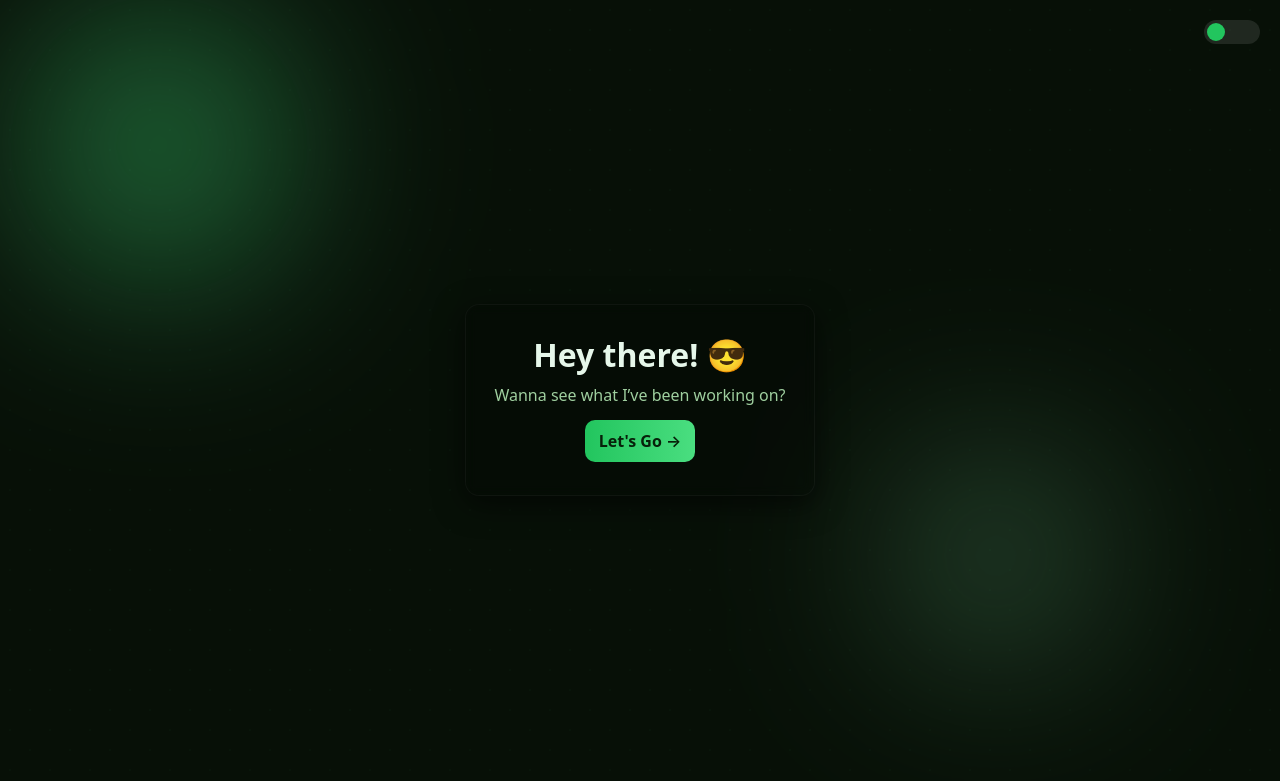
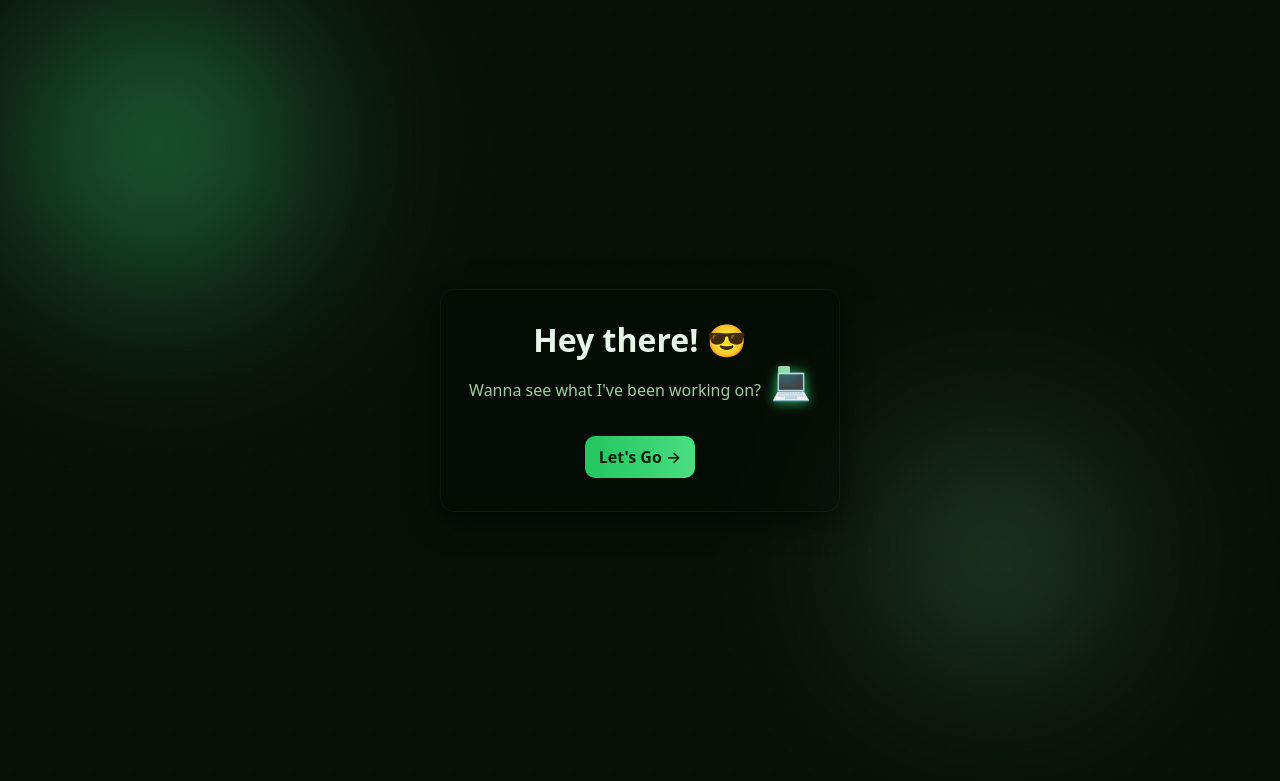
Before and after one commit to rayquaza-cca/rayquaza-cca.github.io, a plain HTML site: page index.html in a window 1280 px wide. Drawn offline with Linux system fonts and the light colour scheme.

Commit message:
Update index.html

```diff
--- a/index.html
+++ b/index.html
@@ -24,14 +24,10 @@
       justify-content:center;
     }
 
-    /* Subtle background pattern */
     body::before {
       content: '';
       position: absolute;
-      top: 0;
-      left: 0;
-      right: 0;
-      bottom: 0;
+      top: 0; left: 0; right: 0; bottom: 0;
       background-image:
         radial-gradient(circle at 25% 25%, rgba(34, 197, 94, 0.03) 1px, transparent 1px),
         radial-gradient(circle at 75% 75%, rgba(34, 197, 94, 0.03) 1px, transparent 1px);
@@ -53,8 +49,6 @@
       left: -10%;
       top: -10%;
     }
-
-    /* Second blob for more depth */
     .blob-2 {
       left: 60%;
       top: 50%;
@@ -63,7 +57,6 @@
       background: radial-gradient(closest-side, rgba(74,222,128,.4), rgba(158, 237, 181, 0.2) 35%, rgba(74,222,128,0) 70%);
       animation: float 12s ease-in-out infinite alternate-reverse;
     }
-
     @keyframes float{
       0%{transform:translate(0,0) scale(1) rotate(0deg);}
       50%{transform:translate(40px,-40px) scale(1.08) rotate(5deg);}
@@ -82,17 +75,82 @@
       transform: translateY(0);
       transition: transform 0.3s ease, box-shadow 0.3s ease;
     }
-
     .card:hover {
       transform: translateY(-5px);
       box-shadow: 0 12px 40px rgba(0,0,0,.7);
     }
+    h1{margin:0 0 8px;font-size:clamp(20px,4vw,32px)}
 
-    h1{margin:0 0 8px;font-size:clamp(20px,4vw,32px)}
-    p{color:var(--muted);margin:0; transition: color 0.3s ease;}
-
+    /* Animated laptop container */
+    .text-laptop {
+      display: flex;
+      align-items: center;
+      justify-content: center;
+      gap: 10px;
+      margin-bottom: 10px;
+    }
+    p {
+      color: var(--muted);
+      margin: 0;
+      transition: color 0.3s ease;
+      font-size: 1rem;
+    }
     .card:hover p {
       color: var(--brand-2);
+    }
+
+    /* Animated laptop emoji */
+    .laptop-emoji {
+      font-size: 32px;
+      animation:
+        bounce 2s infinite ease-in-out,
+        glow 3s infinite alternate,
+        typing-effect 4s infinite;
+      cursor: pointer;
+      position: relative;
+      display: inline-block;
+    }
+
+    /* Bounce animation */
+    @keyframes bounce {
+      0%, 100% { transform: translateY(0); }
+      50% { transform: translateY(-8px); }
+    }
+
+    /* Glow effect */
+    @keyframes glow {
+      0% { text-shadow: 0 0 5px rgba(34, 197, 94, 0.5); }
+      100% { text-shadow: 0 0 15px rgba(74, 222, 128, 0.8), 0 0 25px rgba(34, 197, 94, 0.6); }
+    }
+
+    /* Typing simulation effect */
+    @keyframes typing-effect {
+      0%, 20% { content: "💻"; }
+      25%, 45% { content: "⌨️"; }
+      50%, 70% { content: "🖥️"; }
+      75%, 95% { content: "💻"; }
+    }
+
+    /* Screen content animation */
+    .laptop-emoji::after {
+      content: "";
+      position: absolute;
+      top: 5px;
+      left: 7px;
+      width: 12px;
+      height: 8px;
+      background: linear-gradient(45deg, #22c55e, #4ade80);
+      border-radius: 2px;
+      opacity: 0.8;
+      animation: screen-change 3s infinite;
+    }
+
+    @keyframes screen-change {
+      0% { opacity: 0.3; }
+      25% { opacity: 0.8; background: linear-gradient(45deg, #22c55e, #4ade80); }
+      50% { opacity: 0.6; background: linear-gradient(45deg, #4ade80, #86efac); }
+      75% { opacity: 0.9; background: linear-gradient(45deg, #86efac, #bbf7d0); }
+      100% { opacity: 0.3; background: linear-gradient(45deg, #22c55e, #4ade80); }
     }
 
     a.btn{
@@ -108,7 +166,6 @@
       position: relative;
       overflow: hidden;
     }
-
     a.btn::before {
       content: '';
       position: absolute;
@@ -119,47 +176,12 @@
       background: linear-gradient(90deg, transparent, rgba(255, 255, 255, 0.2), transparent);
       transition: 0.5s;
     }
-
     a.btn:hover::before {
       left: 100%;
     }
-
     a.btn:hover{
       transform: translateY(-2px);
       box-shadow: 0 6px 16px rgba(34, 197, 94, 0.4);
-    }
-
-    /* Theme toggle */
-    .theme-toggle {
-      position: absolute;
-      top: 20px;
-      right: 20px;
-      width: 50px;
-      height: 24px;
-      background: rgba(255, 255, 255, 0.1);
-      border-radius: 12px;
-      cursor: pointer;
-      display: flex;
-      align-items: center;
-      padding: 0 3px;
-      transition: background 0.3s ease;
-    }
-
-    .toggle-handle {
-      width: 18px;
-      height: 18px;
-      background: var(--brand);
-      border-radius: 50%;
-      transition: transform 0.3s ease, background 0.3s ease;
-    }
-
-    .theme-toggle.active {
-      background: rgba(34, 197, 94, 0.3);
-    }
-
-    .theme-toggle.active .toggle-handle {
-      transform: translateX(26px);
-      background: var(--brand-2);
     }
   </style>
 </head>
@@ -167,35 +189,36 @@
   <div class="blob" aria-hidden="true"></div>
   <div class="blob blob-2" aria-hidden="true"></div>
 
-  <!-- Theme toggle -->
-  <div class="theme-toggle" id="themeToggle" aria-label="Toggle dark/light mode">
-    <div class="toggle-handle"></div>
+  <div class="card">
+    <h1>Hey there! 😎</h1>
+    <div class="text-laptop">
+      <p>Wanna see what I've been working on?</p>
+      <div class="laptop-emoji">💻</div>
+    </div>
+    <a class="btn" href="portfolio.html">Let's Go →</a>
   </div>
 
-  <div class="card">
-  <h1>Hey there! 😎</h1>
-  <p>Wanna see what I’ve been working on?</p>
-  <a class="btn" href="portfolio.html">Let's Go →</a>
-</div>
-
   <script>
-    // Simple theme toggle functionality
-    const themeToggle = document.getElementById('themeToggle');
-
-    themeToggle.addEventListener('click', () => {
-      themeToggle.classList.toggle('active');
-      // You would implement full theme switching logic here
-      document.body.classList.toggle('light-theme');
-    });
-
-    // Add subtle mouse move effect to card
     const card = document.querySelector('.card');
+    const laptopEmoji = document.querySelector('.laptop-emoji');
 
     document.addEventListener('mousemove', (e) => {
       const xAxis = (window.innerWidth / 2 - e.pageX) / 25;
       const yAxis = (window.innerHeight / 2 - e.pageY) / 25;
       card.style.transform = `rotateY(${xAxis}deg) rotateX(${yAxis}deg)`;
     });
+
+    // Add interactive effect to laptop emoji
+    laptopEmoji.addEventListener('mouseenter', () => {
+      laptopEmoji.style.animation = 'none';
+      setTimeout(() => {
+        laptopEmoji.style.animation = 'bounce 0.5s infinite ease-in-out, glow 1s infinite alternate';
+      }, 10);
+    });
+
+    laptopEmoji.addEventListener('mouseleave', () => {
+      laptopEmoji.style.animation = 'bounce 2s infinite ease-in-out, glow 3s infinite alternate, typing-effect 4s infinite';
+    });
   </script>
 </body>
 </html>
```
